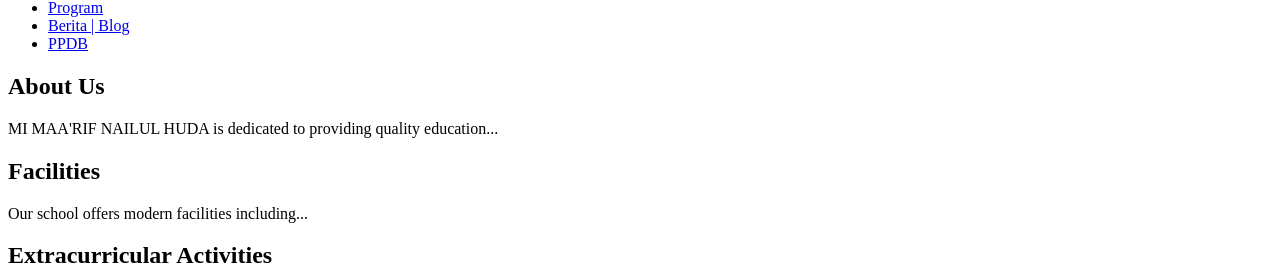
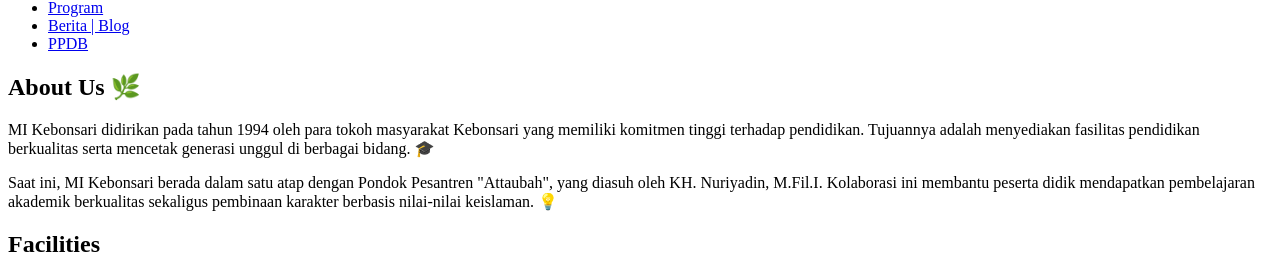
Before and after one commit to ifa10/Website-PKL, a Next.js app: page / in a window 1280 px wide. Shown: the part 197-462 px from the top of the page. Built offline with nearby package versions, Linux system fonts and the light colour scheme.

Commit message:
Update about.js

```diff
--- a/src/components/about.js
+++ b/src/components/about.js
@@ -1,8 +1,26 @@
 export default function About() {
-    return (
-      <section id="about" className="py-12 px-6">
-        <h2 className="text-3xl font-bold text-center">About Us</h2>
-        <p className="mt-4 text-center">MI MAA'RIF NAILUL HUDA is dedicated to providing quality education...</p>
-      </section>
-    );
-  }
+  return (
+    <section id="about" className="py-16 px-6 bg-gradient-to-b from-green-100 to-gray-100">
+      <div className="max-w-4xl mx-auto text-center">
+        {/* Judul dengan tampilan lebih elegan */}
+        <h2 className="text-4xl font-extrabold text-green-700 mb-6">
+          About Us 🌿
+        </h2>
+
+        {/* Card dengan shadow lebih smooth */}
+        <div className="bg-white shadow-lg rounded-xl p-8 border border-gray-200">
+          <p className="text-lg text-gray-700 leading-relaxed">
+            <span className="font-semibold text-green-700">MI Kebonsari</span> didirikan pada tahun <span className="font-semibold">1994</span> oleh para tokoh masyarakat Kebonsari yang memiliki komitmen tinggi terhadap pendidikan.
+            Tujuannya adalah menyediakan fasilitas pendidikan berkualitas serta mencetak generasi unggul di berbagai bidang. 🎓
+          </p>
+
+          <p className="mt-4 text-lg text-gray-700 leading-relaxed">
+            Saat ini, MI Kebonsari berada dalam satu atap dengan Pondok Pesantren
+            <span className="font-semibold text-green-700"> "Attaubah"</span>, yang diasuh oleh
+            <span className="font-semibold text-green-700"> KH. Nuriyadin, M.Fil.I</span>. Kolaborasi ini membantu peserta didik mendapatkan pembelajaran akademik berkualitas sekaligus pembinaan karakter berbasis nilai-nilai keislaman. 💡
+          </p>
+        </div>
+      </div>
+    </section>
+  );
+}
```
